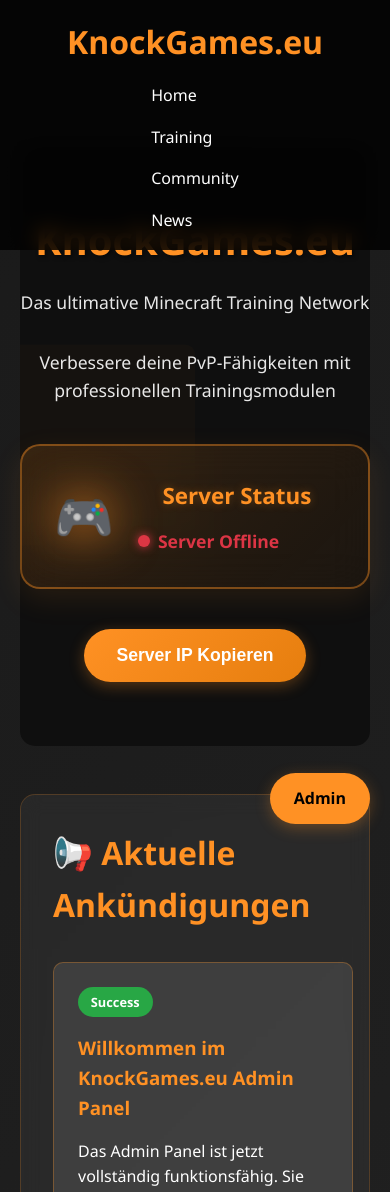
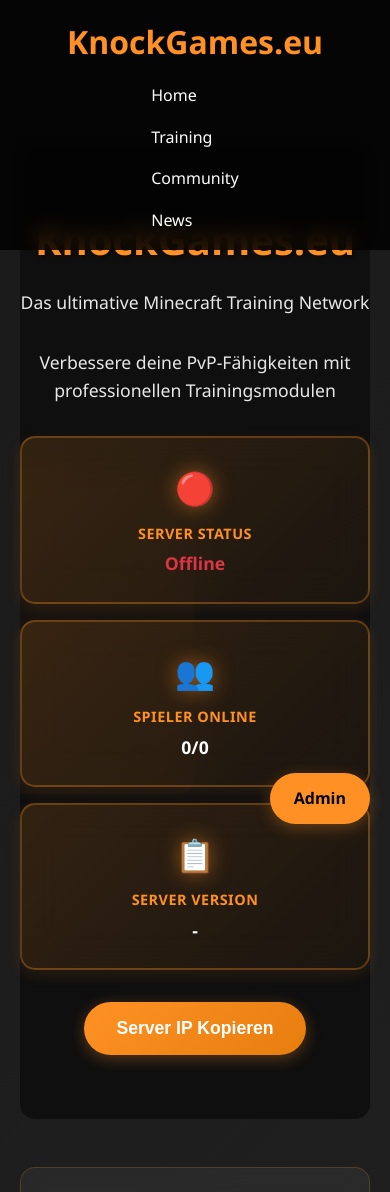
Before and after one commit to typisch-phil/KnockGamesEU, a PHP site: page / in a window 390 px wide. Shown: the top 1192 px of the page. Run offline with PHP 8.4, Linux system fonts and the light colour scheme; data comes from the database, SQL or seed files in the repository; data that the repository does not hold is empty.

Commit message:
Refactor the server status display to use a more compact tile-based grid
Restructures the server status widget into a responsive grid of status tiles with updated styles in index.php.

Replit-Commit-Author: Agent
Replit-Commit-Session-Id: f19a60ba-ac61-4e5b-bd71-5d1fa1285a05
Replit-Commit-Screenshot-Url: https://storage.googleapis.com/screenshot-production-us-central1/ef8e3685-5ace-454f-a955-6a4a185855a6/9d3b4e5e-664c-458f-823c-32e895698ced.jpg

```diff
--- a/index.php
+++ b/index.php
@@ -413,21 +413,31 @@ if ($db->isConnected()) {
             }
         }
 
-        /* Server Status Widget */
-        .server-status-widget {
+        /* Server Status Kacheln */
+        .server-status-grid {
+            display: grid;
+            grid-template-columns: repeat(auto-fit, minmax(180px, 1fr));
+            gap: 1rem;
+            margin: 2rem 0;
+            max-width: 600px;
+            margin-left: auto;
+            margin-right: auto;
+        }
+
+        .status-tile {
             background: linear-gradient(135deg, rgba(255, 145, 36, 0.15) 0%, rgba(255, 145, 36, 0.05) 100%);
             backdrop-filter: blur(20px);
-            border-radius: 20px;
-            padding: 2rem;
-            margin: 2.5rem 0;
-            border: 2px solid rgba(255, 145, 36, 0.4);
+            border-radius: 15px;
+            padding: 1.5rem 1rem;
+            border: 2px solid rgba(255, 145, 36, 0.3);
             position: relative;
             overflow: hidden;
-            transition: all 0.4s ease;
-            box-shadow: 0 10px 30px rgba(255, 145, 36, 0.1);
+            transition: all 0.3s ease;
+            text-align: center;
+            box-shadow: 0 5px 15px rgba(255, 145, 36, 0.1);
         }
 
-        .server-status-widget::before {
+        .status-tile::before {
             content: '';
             position: absolute;
             top: 0;
@@ -435,139 +445,55 @@ if ($db->isConnected()) {
             width: 100%;
             height: 100%;
             background: linear-gradient(90deg, transparent, rgba(255, 145, 36, 0.1), transparent);
-            transition: left 0.8s ease;
+            transition: left 0.6s ease;
         }
 
-        .server-status-widget:hover::before {
+        .status-tile:hover::before {
             left: 100%;
         }
 
-        .server-status-widget:hover {
-            transform: translateY(-5px);
-            box-shadow: 0 20px 40px rgba(255, 145, 36, 0.2);
-            border-color: rgba(255, 145, 36, 0.6);
+        .status-tile:hover {
+            transform: translateY(-3px);
+            box-shadow: 0 10px 25px rgba(255, 145, 36, 0.2);
+            border-color: rgba(255, 145, 36, 0.5);
         }
 
-        .server-info {
-            display: flex;
-            align-items: center;
-            gap: 1.5rem;
+        .tile-icon {
+            font-size: 2rem;
+            margin-bottom: 0.5rem;
+            filter: drop-shadow(0 0 10px rgba(255, 145, 36, 0.5));
+        }
+
+        .tile-content {
             position: relative;
             z-index: 2;
         }
 
-        .server-icon {
-            font-size: 3rem;
-            filter: drop-shadow(0 0 15px rgba(255, 145, 36, 0.7));
-            animation: pulse-glow 2s infinite;
+        .tile-label {
+            color: #ff9124;
+            font-size: 0.9rem;
+            font-weight: 600;
+            margin-bottom: 0.3rem;
+            text-transform: uppercase;
+            letter-spacing: 0.5px;
         }
 
-        @keyframes pulse-glow {
-            0%, 100% { filter: drop-shadow(0 0 15px rgba(255, 145, 36, 0.7)); }
-            50% { filter: drop-shadow(0 0 25px rgba(255, 145, 36, 0.9)); }
-        }
-
-        .server-details {
-            flex: 1;
-        }
-
-        .server-details h3 {
-            color: #ff9124;
-            margin-bottom: 0.8rem;
-            font-size: 1.4rem;
-            font-weight: 700;
-            text-shadow: 0 0 10px rgba(255, 145, 36, 0.3);
+        .tile-value {
+            color: #fff;
+            font-size: 1.1rem;
+            font-weight: bold;
         }
 
         .status-online {
             color: #28a745;
-            font-weight: bold;
-            font-size: 1.1rem;
-            display: flex;
-            align-items: center;
-            gap: 0.5rem;
-        }
-
-        .status-online::before {
-            content: '';
-            width: 12px;
-            height: 12px;
-            background: #28a745;
-            border-radius: 50%;
-            box-shadow: 0 0 10px #28a745;
-            animation: status-pulse 1.5s infinite;
-        }
-
-        @keyframes status-pulse {
-            0%, 100% { box-shadow: 0 0 10px #28a745; }
-            50% { box-shadow: 0 0 20px #28a745, 0 0 30px #28a745; }
         }
 
         .status-offline {
             color: #dc3545;
-            font-weight: bold;
-            font-size: 1.1rem;
-            display: flex;
-            align-items: center;
-            gap: 0.5rem;
-        }
-
-        .status-offline::before {
-            content: '';
-            width: 12px;
-            height: 12px;
-            background: #dc3545;
-            border-radius: 50%;
-            box-shadow: 0 0 10px #dc3545;
         }
 
         .status-loading {
             color: #ffc107;
-            font-weight: bold;
-            font-size: 1.1rem;
-            display: flex;
-            align-items: center;
-            gap: 0.5rem;
-        }
-
-        .status-loading::before {
-            content: '';
-            width: 12px;
-            height: 12px;
-            background: #ffc107;
-            border-radius: 50%;
-            box-shadow: 0 0 10px #ffc107;
-            animation: loading-spin 1s linear infinite;
-        }
-
-        @keyframes loading-spin {
-            0% { transform: rotate(0deg); }
-            100% { transform: rotate(360deg); }
-        }
-
-        .server-stats {
-            display: grid;
-            grid-template-columns: repeat(auto-fit, minmax(150px, 1fr));
-            gap: 0.8rem;
-            margin-top: 1rem;
-        }
-
-        .stat-item {
-            background: linear-gradient(135deg, rgba(255, 145, 36, 0.3) 0%, rgba(255, 145, 36, 0.1) 100%);
-            border: 1px solid rgba(255, 145, 36, 0.4);
-            padding: 0.8rem 1rem;
-            border-radius: 12px;
-            font-size: 0.95rem;
-            font-weight: 600;
-            text-align: center;
-            transition: all 0.3s ease;
-            backdrop-filter: blur(10px);
-        }
-
-        .stat-item:hover {
-            transform: translateY(-2px);
-            background: linear-gradient(135deg, rgba(255, 145, 36, 0.4) 0%, rgba(255, 145, 36, 0.2) 100%);
-            box-shadow: 0 5px 15px rgba(255, 145, 36, 0.2);
         }
 
         @media (max-width: 768px) {
@@ -632,13 +558,27 @@ if ($db->isConnected()) {
                 <p>Das ultimative Minecraft Training Network</p>
                 <p>Verbessere deine PvP-Fähigkeiten mit professionellen Trainingsmodulen</p>
 
-                <!-- Server Status Widget -->
-                <div class="server-status-widget" id="serverStatus">
-                    <div class="server-info">
-                        <div class="server-icon">🎮</div>
-                        <div class="server-details">
-                            <h3>Server Status</h3>
-                            <div class="status-loading">Lade Server-Status...</div>
+                <!-- Server Status Kacheln -->
+                <div class="server-status-grid" id="serverStatus">
+                    <div class="status-tile">
+                        <div class="tile-icon">🟢</div>
+                        <div class="tile-content">
+                            <div class="tile-label">Server Status</div>
+                            <div class="tile-value status-loading">Lädt...</div>
+                        </div>
+                    </div>
+                    <div class="status-tile">
+                        <div class="tile-icon">👥</div>
+                        <div class="tile-content">
+                            <div class="tile-label">Spieler Online</div>
+                            <div class="tile-value" id="playerCount">-/-</div>
+                        </div>
+                    </div>
+                    <div class="status-tile">
+                        <div class="tile-icon">📋</div>
+                        <div class="tile-content">
+                            <div class="tile-label">Server Version</div>
+                            <div class="tile-value" id="serverVersion">-</div>
                         </div>
                     </div>
                 </div>
@@ -884,9 +824,10 @@ if ($db->isConnected()) {
             const statusWidget = document.getElementById('serverStatus');
             if (!statusWidget) return;
 
-            const statusDiv = statusWidget.querySelector('.status-loading') ||
-                             statusWidget.querySelector('.status-online') ||
-                             statusWidget.querySelector('.status-offline');
+            const statusTile = statusWidget.querySelector('.tile-value.status-loading');
+            const playerCountElement = document.getElementById('playerCount');
+            const serverVersionElement = document.getElementById('serverVersion');
+            const statusIcon = statusWidget.querySelector('.tile-icon');
 
             try {
                 // Lade Server Status von API
@@ -894,23 +835,49 @@ if ($db->isConnected()) {
                 const data = await response.json();
 
                 if (data.online) {
-                    statusDiv.className = 'status-online';
-                    statusDiv.innerHTML = `
-                        Server Online
-                        <div class="server-stats">
-                            <span class="stat-item">👥 ${data.players.online}/${data.players.max} Spieler</span>
-                            <span class="stat-item">📋 ${data.version}</span>
-                            ${data.ping ? `<span class="stat-item">⚡ ${data.ping}ms</span>` : ''}
-                        </div>
-                    `;
+                    // Server Status Kachel
+                    statusTile.className = 'tile-value status-online';
+                    statusTile.textContent = 'Online';
+                    statusIcon.textContent = '🟢';
+
+                    // Spieler Kachel
+                    if (playerCountElement) {
+                        playerCountElement.textContent = `${data.players.online}/${data.players.max}`;
+                    }
+
+                    // Version Kachel
+                    if (serverVersionElement) {
+                        serverVersionElement.textContent = data.version || '1.20+';
+                    }
                 } else {
-                    statusDiv.className = 'status-offline';
-                    statusDiv.innerHTML = 'Server Offline';
+                    // Server Offline
+                    statusTile.className = 'tile-value status-offline';
+                    statusTile.textContent = 'Offline';
+                    statusIcon.textContent = '🔴';
+
+                    if (playerCountElement) {
+                        playerCountElement.textContent = '0/0';
+                    }
+
+                    if (serverVersionElement) {
+                        serverVersionElement.textContent = '-';
+                    }
                 }
             } catch (error) {
                 console.error('Fehler beim Laden des Server Status:', error);
-                statusDiv.className = 'status-offline';
-                statusDiv.innerHTML = 'Status nicht verfügbar';
+
+                // Fehler-Status
+                statusTile.className = 'tile-value status-offline';
+                statusTile.textContent = 'Fehler';
+                statusIcon.textContent = '⚠️';
+
+                if (playerCountElement) {
+                    playerCountElement.textContent = '-/-';
+                }
+
+                if (serverVersionElement) {
+                    serverVersionElement.textContent = '-';
+                }
             }
         }
 
```
